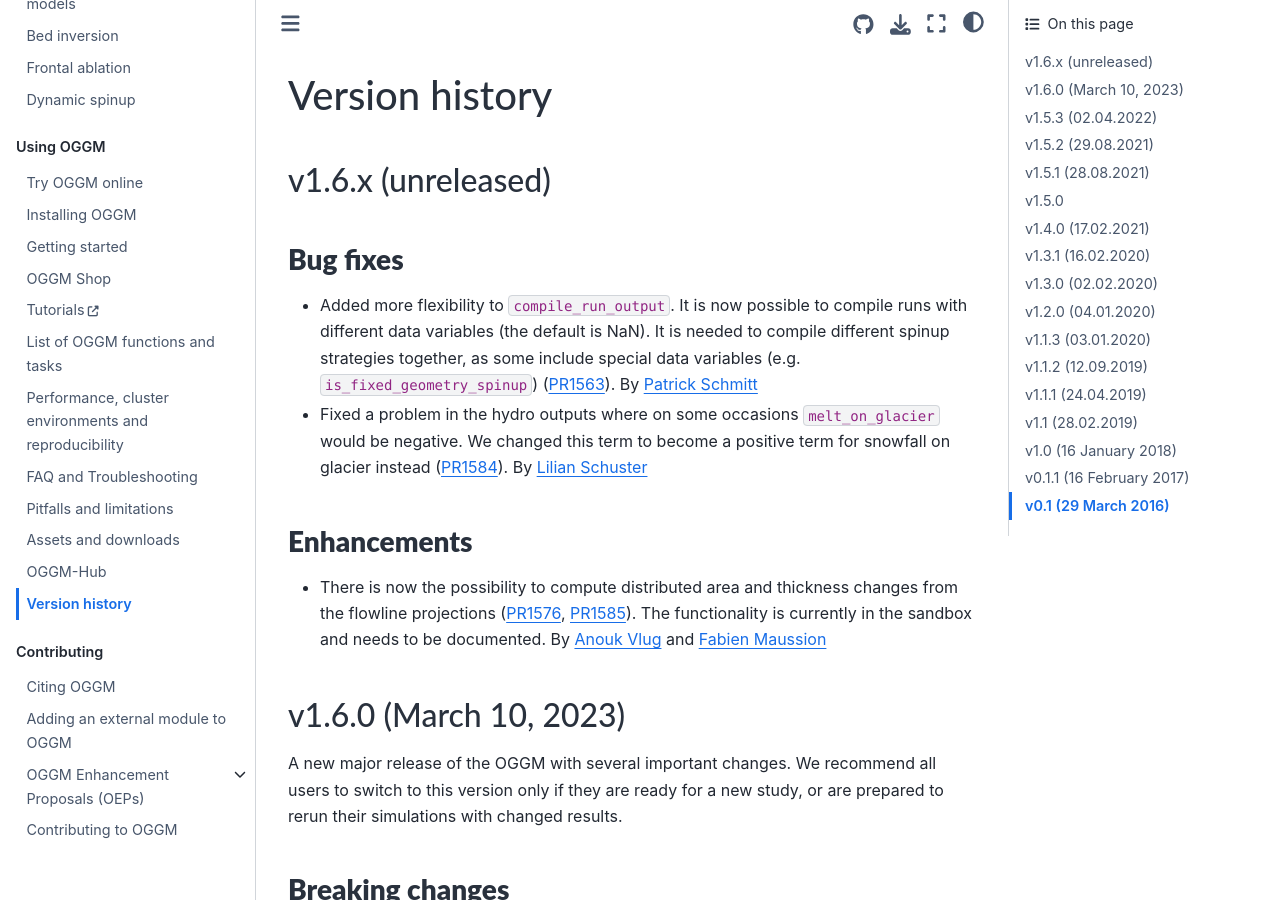
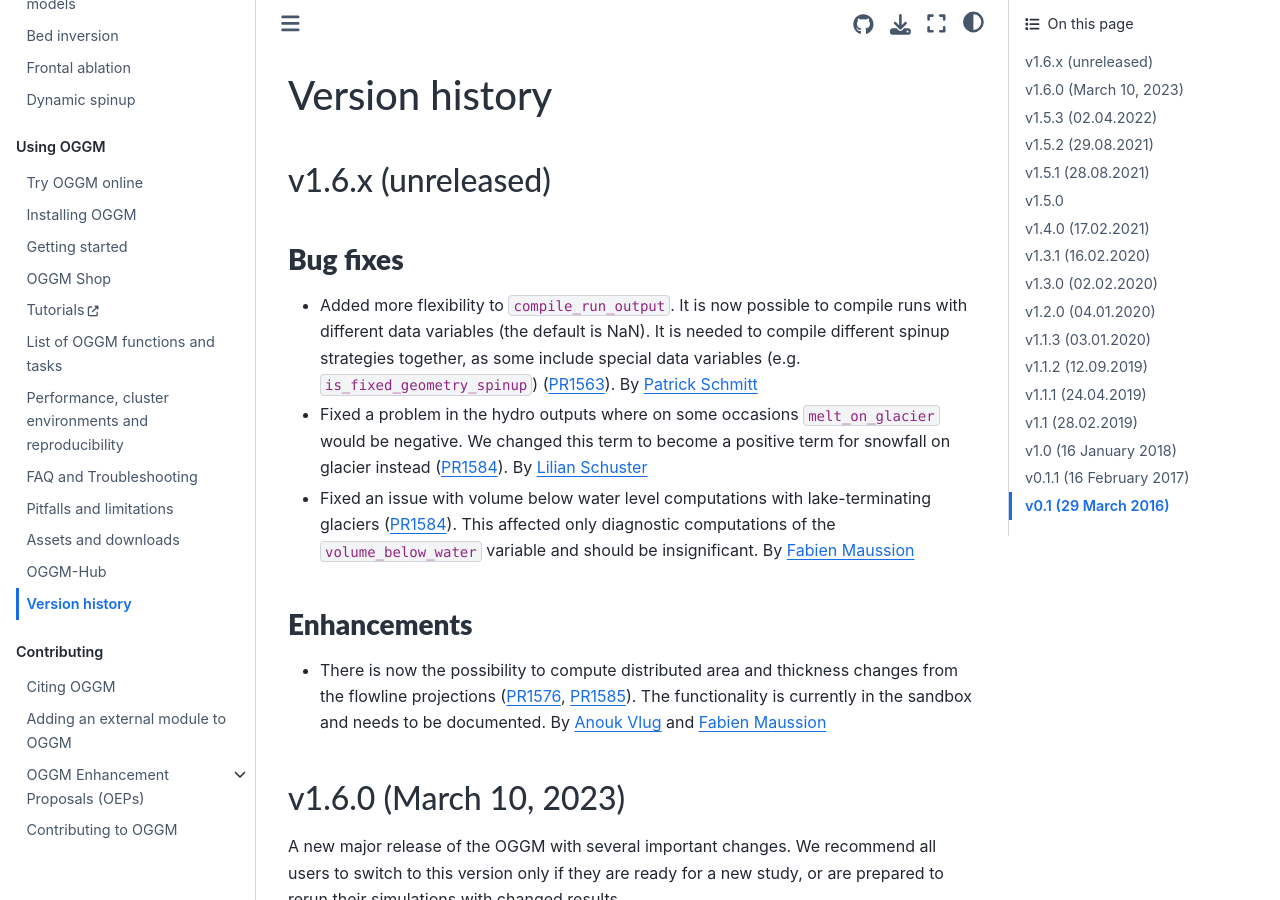
Before and after one commit to OGGM/oggm, a Sphinx documentation site: the page built from docs/whats-new.rst, in a window 1280 px wide and 900 px high. Built offline with Sphinx 7.4.7 and the Sphinx Book theme 1.1.4, drawn with Linux system fonts in a browser that asks for light colours; the version number could not be read and is left out.

Commit message:
Fix test, whats new

```diff
--- a/docs/whats-new.rst
+++ b/docs/whats-new.rst
@@ -18,6 +18,10 @@ Bug fixes
   would be negative. We changed this term to become a positive term for
   snowfall on glacier instead (:pull:`1584`).
   By `Lilian Schuster <https://github.com/lilianschuster>`_
+- Fixed an issue with volume below water level computations with lake-terminating
+  glaciers (:pull:`1584`). This affected only diagnostic computations of the
+  ``volume_below_water`` variable and should be insignificant.
+  By `Fabien Maussion <https://github.com/fmaussion>`_
 
 Enhancements
 ~~~~~~~~~~~~
```
Also changed, not shown: docs/installing-oggm.rst (+9 -5 lines), 1 other file.
